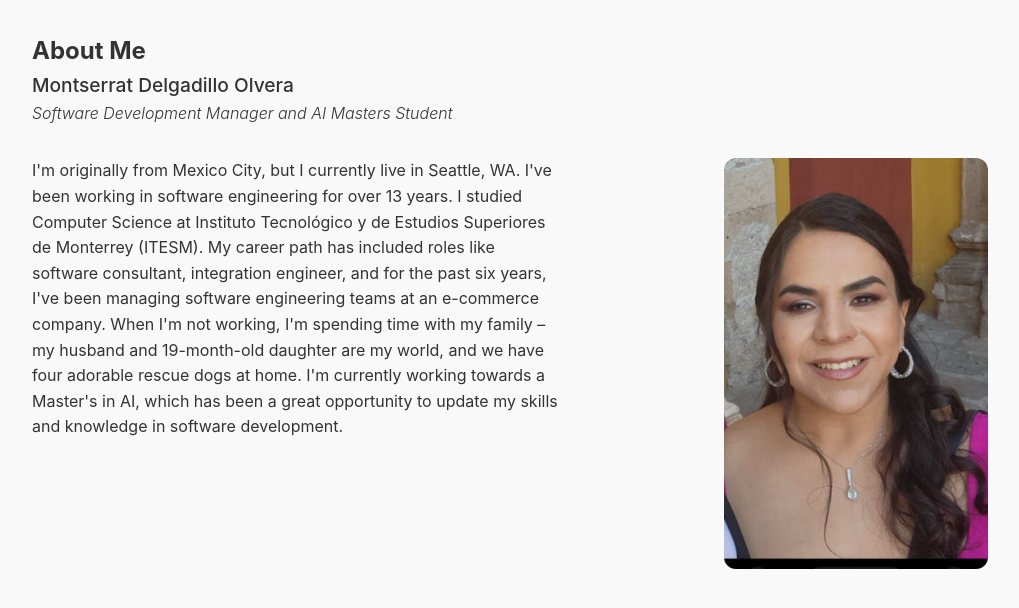
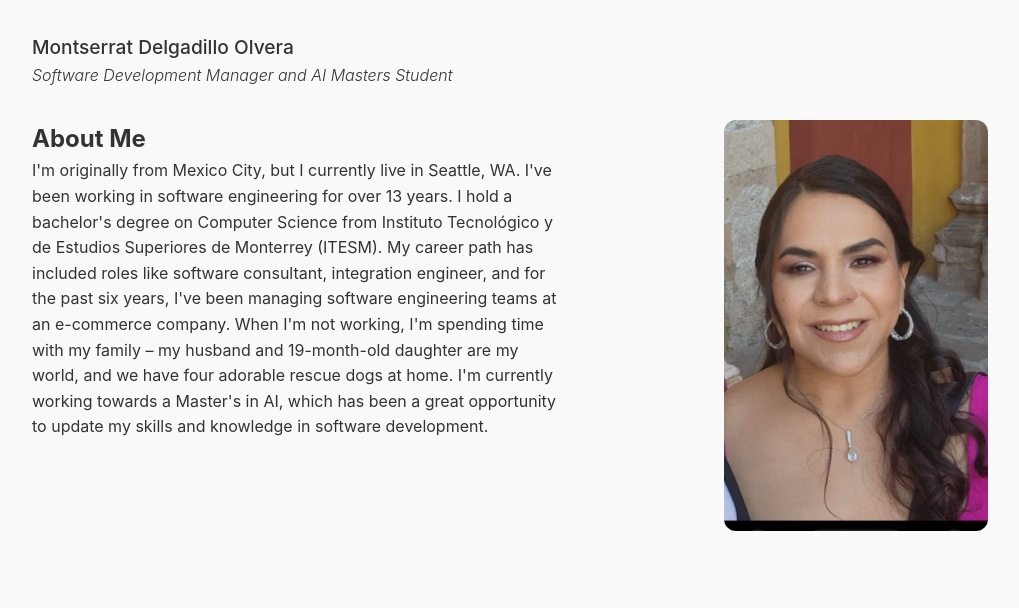
Before and after one commit to cecymontse-delgadillo/jhu_software_concepts, a Flask app: page / in a window 1280 px wide. Shown: the part 125-733 px from the top of the page, without its empty margins (64-1083 px from the left). Run offline with Flask 3, Linux system fonts and the light colour scheme.

Commit message:
Home.html improvements

```diff
--- a/module_1/templates/home.html
+++ b/module_1/templates/home.html
@@ -17,12 +17,20 @@
   <main class="container">
     <section id="about">
       <div id="description">
-        <h2>About Me</h2>
         <p id="name"> Montserrat Delgadillo Olvera</p>
         <p id="position"> Software Development Manager and AI Masters Student</p>
       </div>
       <div id="bio">
-        <div id="left_box"> I'm originally from Mexico City, but I currently live in Seattle, WA. I've been working in software engineering for over 13 years. I studied Computer Science at Instituto Tecnológico y de Estudios Superiores de Monterrey (ITESM). My career path has included roles like software consultant, integration engineer, and for the past six years, I've been managing software engineering teams at an e-commerce company. When I'm not working, I'm spending time with my family – my husband and 19-month-old daughter are my world, and we have four adorable rescue dogs at home. I'm currently working towards a Master's in AI, which has been a great opportunity to update my skills and knowledge in software development. </div>
+        <div id="left_box">
+          <h2>About Me</h2>
+          <p>
+            I'm originally from Mexico City, but I currently live in Seattle, WA. I've been working in software engineering for over 13 years.
+            I hold a bachelor's degree on Computer Science from Instituto Tecnológico y de Estudios Superiores de Monterrey (ITESM).
+            My career path has included roles like software consultant, integration engineer, and for the past six years, I've been managing software engineering teams at an e-commerce company.
+            When I'm not working, I'm spending time with my family – my husband and 19-month-old daughter are my world, and we have four adorable rescue dogs at home.
+            I'm currently working towards a Master's in AI, which has been a great opportunity to update my skills and knowledge in software development.
+          </p>
+        </div>
         <div id="right_box"> <img id="picture" src="/static/img/montse.jpeg" alt="Montse Delgadillo"> </div>
       </div>
     </section>
```
Also changed, not shown: module_1/README.md.
